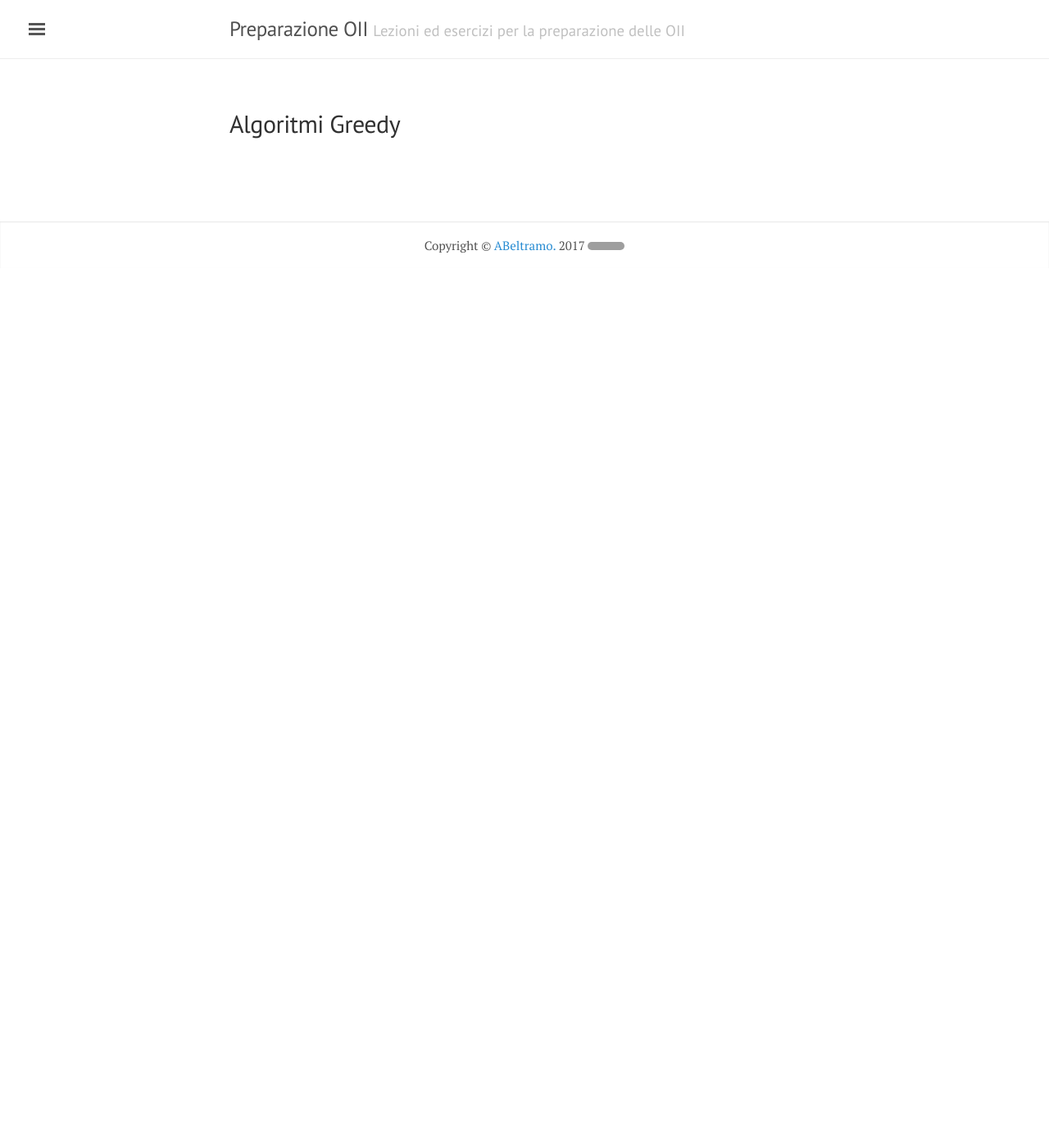
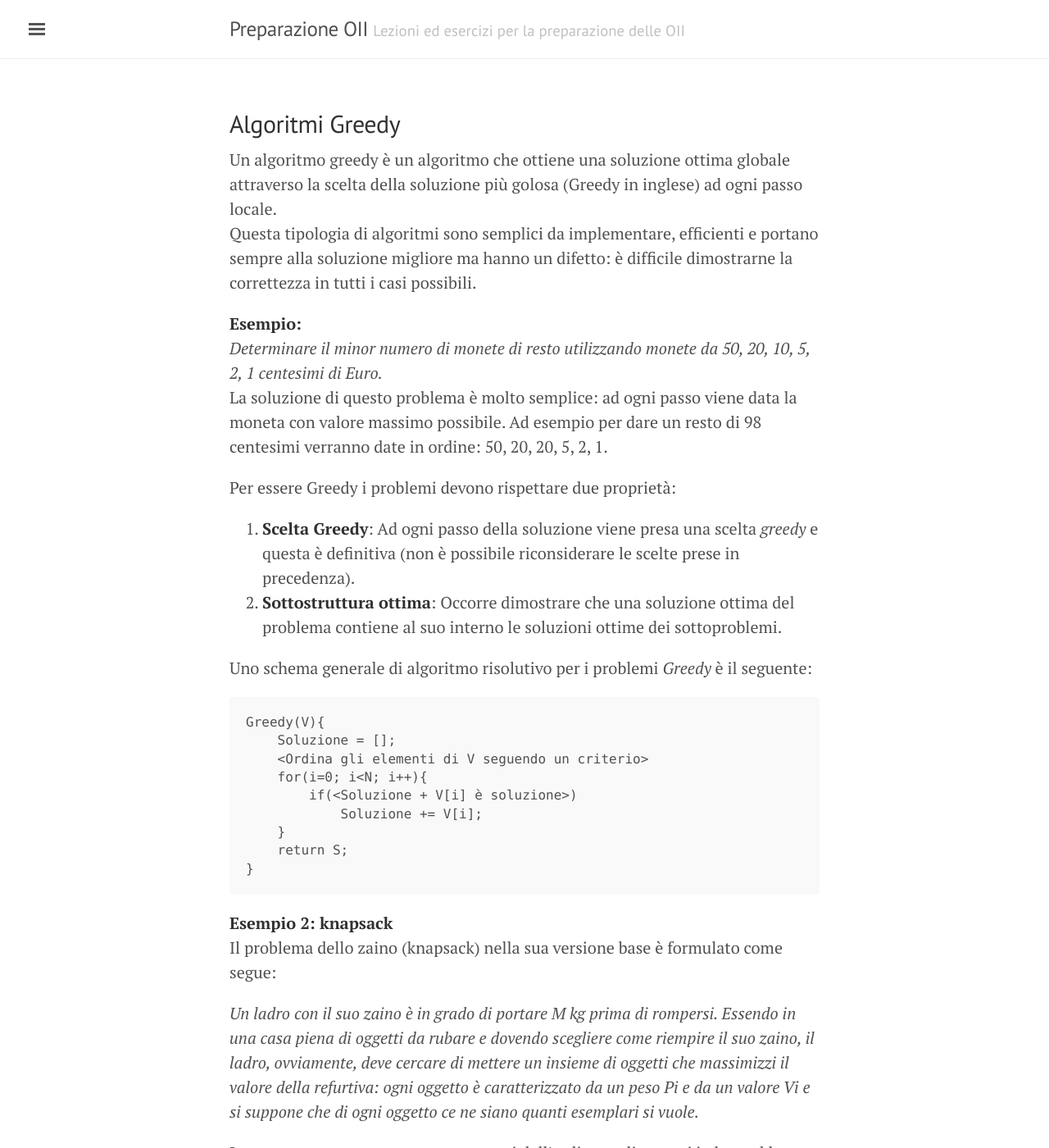
Before and after one commit to ABeltramo/PreparazioneOII, a Jekyll site: the page built from _chapters/4-Greedy.md, in a window 1280 px wide and 1400 px high. Shown: the whole window at 82% size. Built offline with Jekyll 4.4.1, drawn with Linux system fonts in a browser that asks for light colours; some of the changed text lies outside the part shown; grey boxes are pictures that could not be loaded.

Commit message:
Scritta parte degli algoritmi Greedy

````diff
--- a/_chapters/4-Greedy.md
+++ b/_chapters/4-Greedy.md
@@ -4,3 +4,43 @@ title: Algoritmi Greedy
 ---
 
 ## Algoritmi Greedy
+
+Un algoritmo greedy è un algoritmo che ottiene una soluzione ottima globale attraverso la scelta della soluzione più golosa (Greedy in inglese) ad ogni passo locale.
+Questa tipologia di algoritmi sono semplici da implementare, efficienti e portano sempre alla soluzione migliore ma hanno un difetto: è difficile dimostrarne la correttezza in tutti i casi possibili.
+
+**Esempio:**
+*Determinare il minor numero di monete di resto utilizzando monete da 50, 20, 10, 5, 2, 1 centesimi di Euro.*
+La soluzione di questo problema è molto semplice: ad ogni passo viene data la moneta con valore massimo possibile. Ad esempio per dare un resto di 98 centesimi verranno date in ordine: 50, 20, 20, 5, 2, 1.
+
+Per essere Greedy i problemi devono rispettare due proprietà:
+1. **Scelta Greedy**: Ad ogni passo della soluzione viene presa una scelta *greedy* e questa è definitiva (non è possibile riconsiderare le scelte prese in precedenza).
+2. **Sottostruttura ottima**: Occorre dimostrare che una soluzione ottima del problema contiene al suo interno le soluzioni ottime dei sottoproblemi.
+
+Uno schema generale di algoritmo risolutivo per i problemi *Greedy* è il seguente:
+```
+Greedy(V){
+    Soluzione = [];
+    <Ordina gli elementi di V seguendo un criterio>
+    for(i=0; i<N; i++){
+        if(<Soluzione + V[i] è soluzione>)
+            Soluzione += V[i];
+    }
+    return S;
+}
+```
+
+**Esempio 2: knapsack**
+Il problema dello zaino (knapsack) nella sua versione base è formulato come segue:
+
+*Un ladro con il suo zaino è in grado di portare M kg prima di rompersi. Essendo in una casa piena di oggetti da rubare e dovendo scegliere come riempire il suo zaino, il ladro, ovviamente, deve cercare di mettere un insieme di oggetti che massimizzi il valore della refurtiva: ogni oggetto è caratterizzato da un peso Pi e da un valore Vi e si suppone che di ogni oggetto ce ne siano quanti esemplari si vuole.*
+
+In questo caso potremmo essere tentati dall'ordinare gli oggetti in base al loro valore e prendere mano a mano quelli con valore massimo fino al riempimento dello zaino.
+**ERRORE**: non si tratta di un problema *greedy* in quanto una scelta localmente ottima non si traduce necessariamente in una scelta globalmente ottima!
+*Esempio:* ho i seguenti 3 oggetti:
+
+* O<sub>1</sub>: peso: 10, valore: 10
+* O<sub>2</sub>: peso: 5, valore: 9
+* O<sub>3</sub>: peso: 4, valore: 3
+
+Con uno zaino di capacità 10 guadagno di più prendendo gli oggetti O<sub>2</sub> e O<sub>3</sub> rispetto al solo oggetto O<sub>1</sub>.
+Vedremo nel prossimo capitolo come risolvere il problema dello zaino.
````
